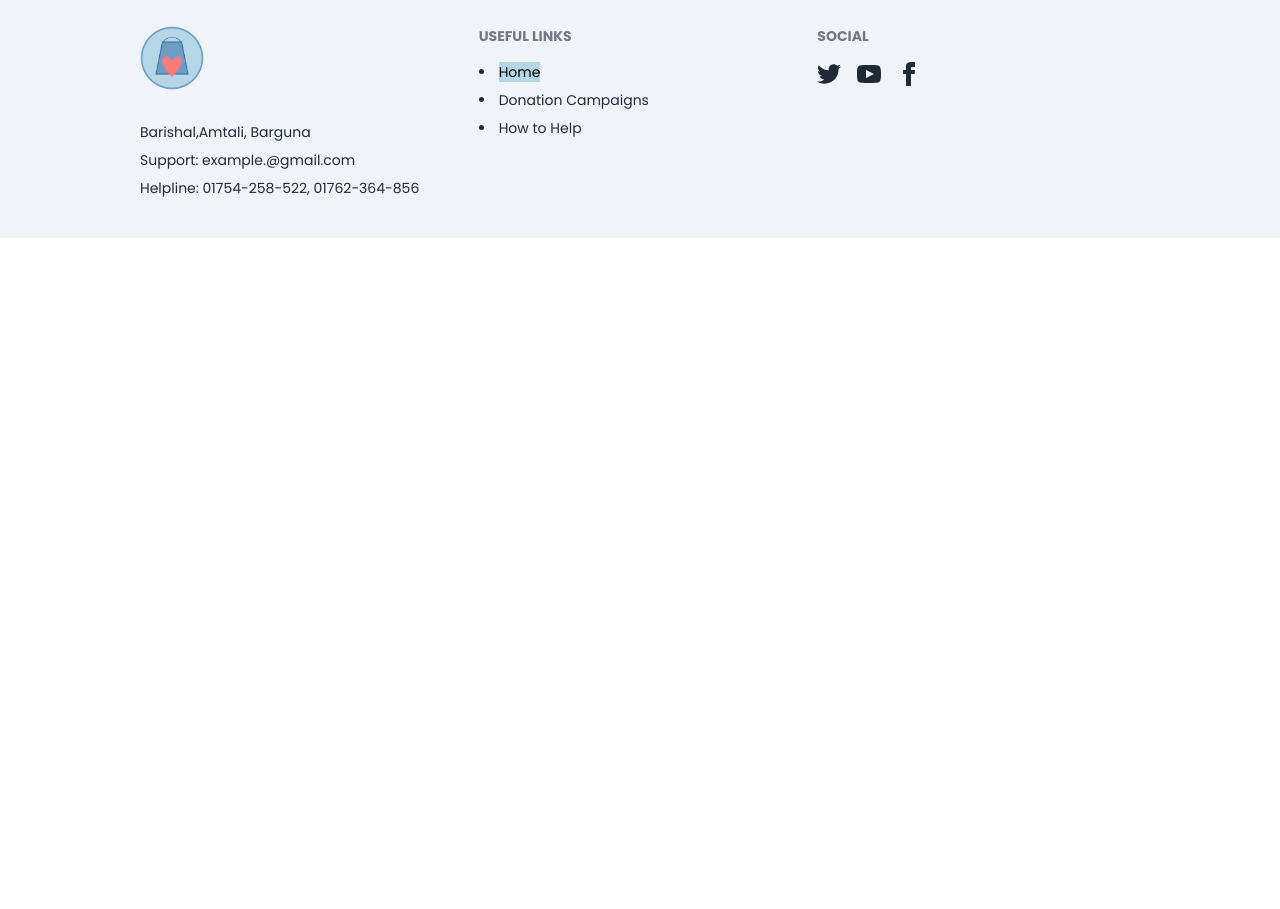
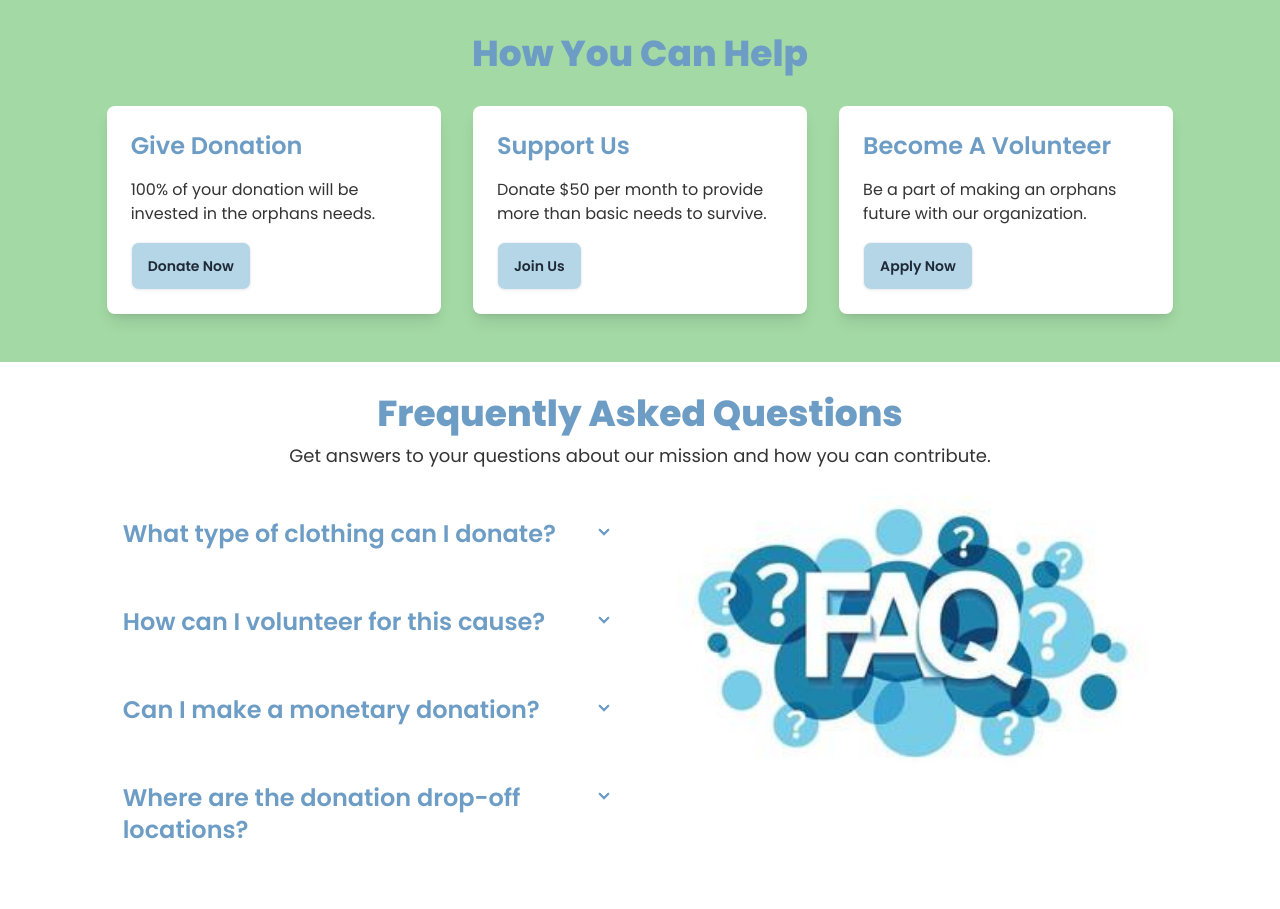
Before and after one commit to mdabdulkyum1/test, a React (Vite) app: page / in a window 1280 px wide. Shown: the part 1940-2849 px from the top of the page. Before the commit the page ends 2178 px from the top, so only its background shows below. Built offline with nearby package versions, Linux system fonts and the light colour scheme.

Commit message:
added extra 2 sections design done

```diff
--- /dev/null
+++ b/src/components/shared/Faq/Faq.jsx
@@ -0,0 +1,72 @@
+import faq from '../../../assets/faq.jpg'
+
+function Faq() {
+  return (
+    <section className="text-center my-8">
+      <h1 className="text-4xl text-heading font-extrabold">Frequently Asked Questions</h1>
+      <p className="text-lg text-primary-text mt-2">Get answers to your questions about our mission and how you can contribute.</p>
+
+      <div className="flex flex-col lg:flex-row gap-6 w-5/6 mx-auto">
+        <div className="w-full lg:w-1/2 mx-auto mt-8">
+          <div className="collapse collapse-arrow mb-6">
+            <input type="checkbox" className="peer" />
+            <div className="text-left collapse-title text-2xl font-semibold text-heading">
+              What type of clothing can I donate?
+            </div>
+            <div className="collapse-content text-primary-text text-left">
+              <p className="">
+                We accept gently used or new winter coats, hats, scarves, gloves, and other warm clothing items. Please make sure the items are in good condition, clean, and free of stains.
+              </p>
+            </div>
+          </div>
+          <div className="collapse collapse-arrow mb-6">
+            <input type="checkbox" className="peer" />
+            <div className="text-left collapse-title text-2xl font-semibold text-heading">
+              How can I volunteer for this cause?
+            </div>
+            <div className="collapse-content text-primary-text text-left">
+              <p className="">
+                You can volunteer by helping us organize donation drives, sort donated clothing, and assist with distribution. Check our volunteer page to sign up for upcoming events and opportunities.
+              </p>
+            </div>
+          </div>
+          <div className="collapse collapse-arrow mb-6">
+            <input type="checkbox" className="peer" />
+            <div className="text-left collapse-title text-2xl font-semibold text-heading">
+              Can I make a monetary donation?
+            </div>
+            <div className="collapse-content text-primary-text text-left">
+              <p className="">
+                Yes, we welcome financial contributions to support our logistics and distribution efforts. Every donation helps us reach more people in need. You can donate securely through our website.
+              </p>
+            </div>
+          </div>
+          <div className="collapse collapse-arrow mb-6">
+            <input type="checkbox" className="peer" />
+            <div className="text-left collapse-title text-2xl font-semibold text-heading">
+              Where are the donation drop-off locations?
+            </div>
+            <div className="collapse-content text-primary-text text-left">
+              <p className="">
+                Our donation drop-off locations are available throughout the city. Visit our Donate page for a list of all locations and hours of operation.
+              </p>
+            </div>
+          </div>
+        </div>
+
+        {/* Image */}
+        <div className="w-full lg:w-1/2">
+          <img src={faq} alt="Faq" className="w-full h-auto rounded-md" />
+        </div>
+      </div>
+
+      <div className="mt-6 text-center">
+        <button className="btn bg-ice-blue font-semibold rounded-md hover:bg-frosty-blue transition py-2 px-6">
+          Donate Now
+        </button>
+      </div>
+    </section>
+  );
+}
+
+export default Faq;
--- /dev/null
+++ b/src/components/shared/HowYouCanHelp/HowYouCanHelp.jsx
@@ -0,0 +1,31 @@
+function HowYouCanHelp() {
+    return (
+      <section className="bg-frost-green py-12">
+        <div className="text-center mb-8">
+          <h1 className="text-4xl text-heading font-extrabold">How You Can Help</h1>
+        </div>
+        <div className="w-5/6 mx-auto grid grid-cols-1 md:grid-cols-2 lg:grid-cols-3 gap-8">
+
+          <div className="p-6 bg-white shadow-lg rounded-lg">
+            <h2 className="text-2xl text-heading font-semibold mb-4">Give Donation</h2>
+            <p className="text-primary-text">100% of your donation will be invested in the orphans needs.</p>
+            <button className="mt-4 btn bg-ice-blue hover:bg-frosty-blue">Donate Now</button>
+          </div>
+
+          <div className="p-6 bg-white shadow-lg rounded-lg">
+            <h2 className="text-2xl text-heading font-semibold mb-4">Support Us</h2>
+            <p className="text-primary-text">Donate $50 per month to provide more than basic needs to survive.</p>
+            <button className="mt-4 btn bg-ice-blue hover:bg-frosty-blue">Join Us</button>
+          </div>
+
+          <div className="p-6 bg-white shadow-lg rounded-lg">
+            <h2 className="text-2xl text-heading font-semibold mb-4">Become A Volunteer</h2>
+            <p className="text-primary-text">Be a part of making an orphans future with our organization.</p>
+            <button className="mt-4 btn bg-ice-blue hover:bg-frosty-blue">Apply Now</button>
+          </div>
+        </div>
+      </section>
+    );
+  }
+
+  export default HowYouCanHelp;
--- a/src/pages/Home/Home.jsx
+++ b/src/pages/Home/Home.jsx
@@ -1,6 +1,8 @@
 import Banner from "../../components/Banner/Banner"
 import About from "../../components/shared/About/About"
+import Faq from "../../components/shared/Faq/Faq"
 import HowItWorks from "../../components/shared/HowItWorks/HowItWorks"
+import HowYouCanHelp from "../../components/shared/HowYouCanHelp/HowYouCanHelp"
 
 function Home() {
   return (
@@ -8,6 +10,8 @@ function Home() {
     <Banner></Banner>
     <About></About>
     <HowItWorks></HowItWorks>
+    <HowYouCanHelp></HowYouCanHelp>
+    <Faq></Faq>
     </>
   )
 }
```
Also changed, not shown: src/assets/faq.jpg (added).
